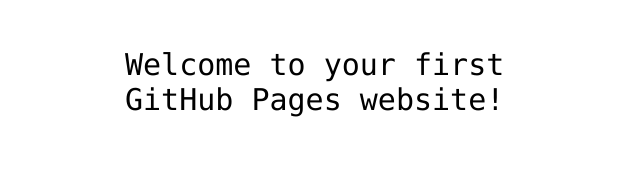
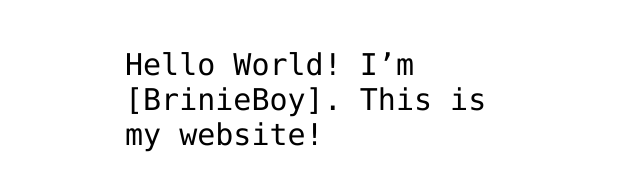
Before and after one commit to BrinieBoy/BrinieBoy.github.io, a plain HTML site: page index.html in a window 1280 px wide. Shown: the part 341-532 px from the top of the page, without its empty margins (315-955 px from the left). Drawn offline with Linux system fonts and the light colour scheme.

Commit message:
Add my username BrinieBoy to index.html file

```diff
--- a/index.html
+++ b/index.html
@@ -12,7 +12,7 @@
 <img src="https://octodex.github.com/images/daftpunktocat-thomas.gif" id="octocat" alt="octocat-gif" />
 
 <!-- Change this code here by copy and pasting your template on line 15 -->
-<p>Welcome to your first GitHub Pages website!</p>
+<p>Hello World! I’m [BrinieBoy]. This is my website!</p>
 
 </body>
 </html>
```
